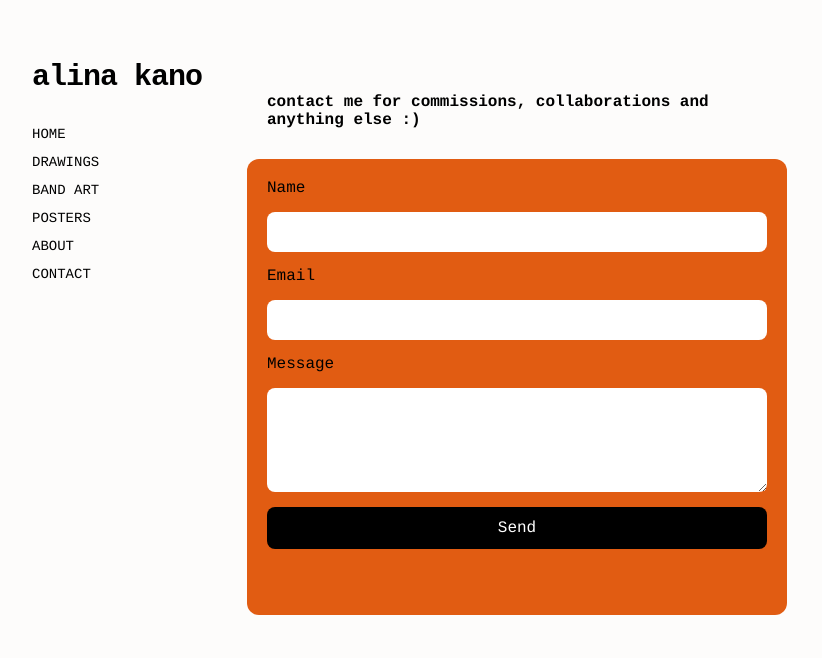
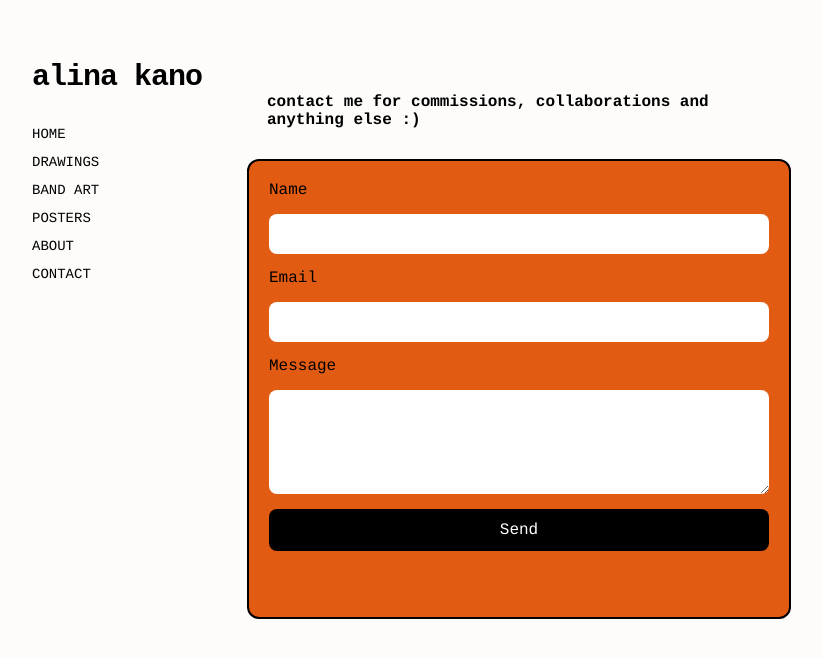
Before and after one commit to alinakano/alinakano.github.io, a Jekyll site: the page contact/index.html, which Jekyll copies as it is, in a window 1280 px wide. Shown: the top 658 px of the page, without its empty margins (23-845 px from the left). Built offline with Jekyll 4.4.1, drawn with Linux system fonts in a browser that asks for light colours.

Commit message:
contact form border

```diff
--- a/contact/index.html
+++ b/contact/index.html
@@ -24,6 +24,7 @@ allie does it on her own in 2025
       padding: 20px;
       background: #e15c12;
       border-radius: 12px;
+		border: 2px solid #000000;
       box-shadow: none;
       text-align: center;
       opacity: 0;
```
